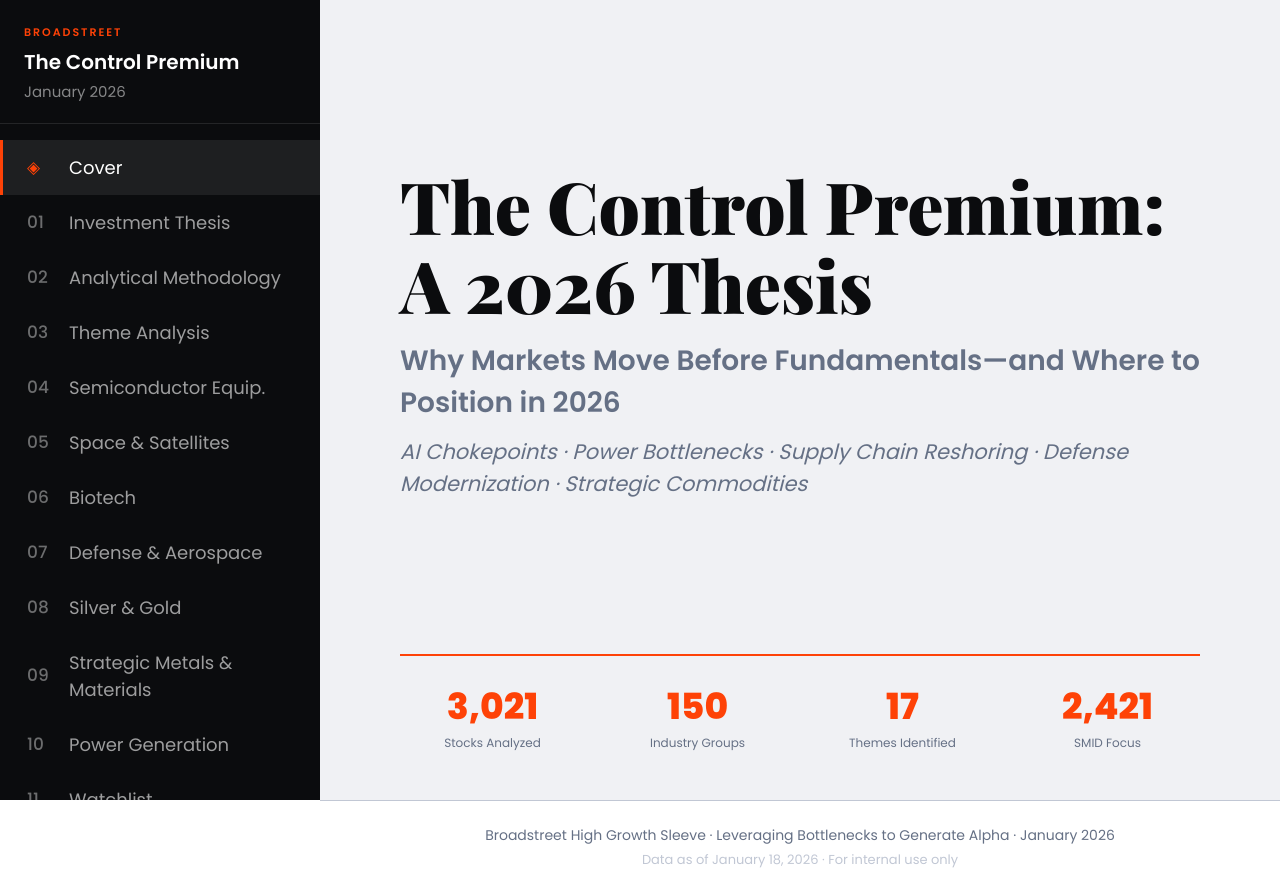
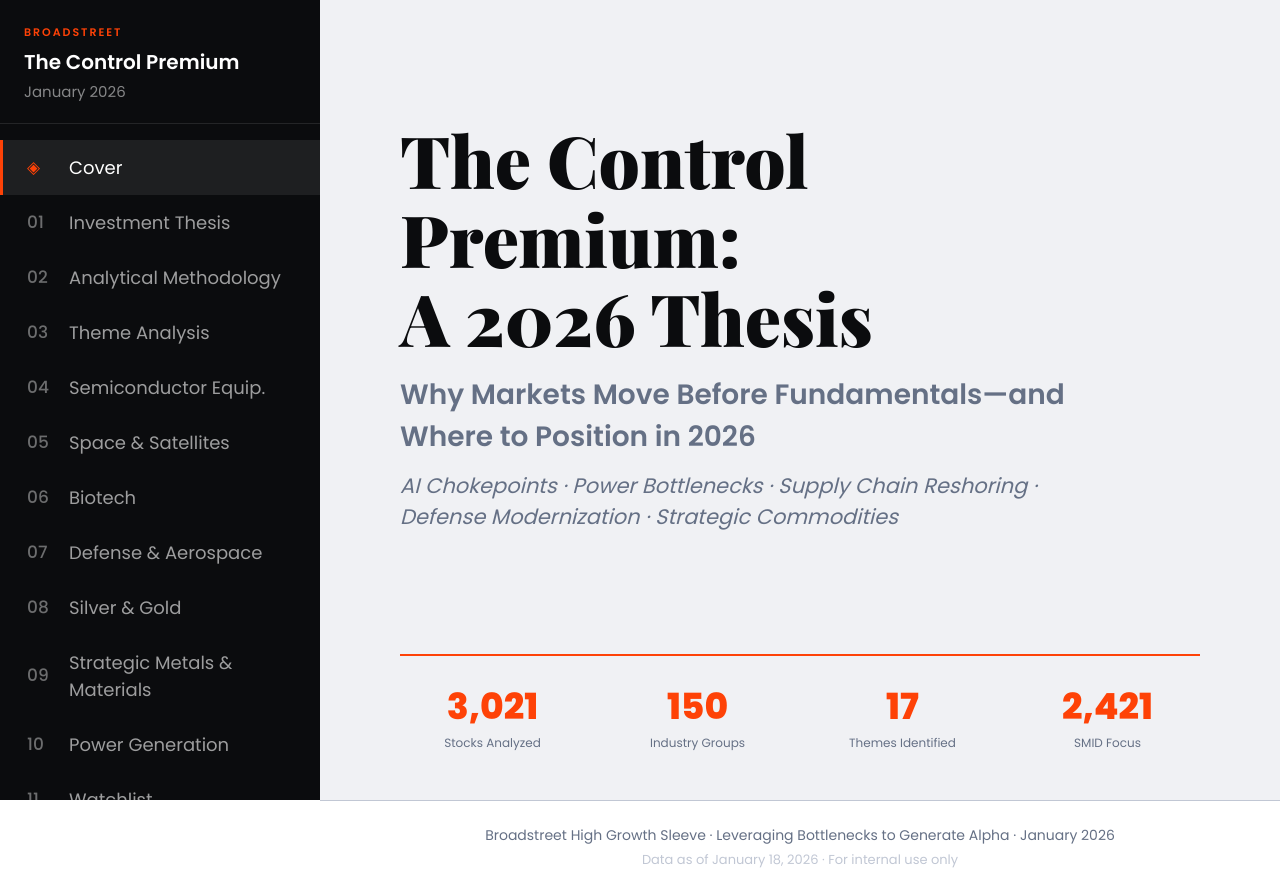
Before and after one commit to jessica-learns/2026_Investment_Outlook, a Next.js app: page / in a window 1280 px wide. Built offline with nearby package versions, Linux system fonts and the light colour scheme.

Commit message:
Refactor renderCover for improved layout and structure
Removed unnecessary div wrapper and adjusted layout for better alignment with sidebar.

```diff
--- a/components/AIMarketThemesReportV8.jsx
+++ b/components/AIMarketThemesReportV8.jsx
@@ -657,15 +657,21 @@ export default function AIMarketThemesReportV8() {
   // SECTION RENDERERS
   // ==========================================================================
   const renderCover = () => (
-    <section style={{ minHeight: '100vh', display: 'flex', flexDirection: 'column', justifyContent: 'space-between', padding: '48px', backgroundColor: p.surface2 }}>
-      <div style={{ maxWidth: '800px', margin: '0 auto', width: '100%', marginTop: '118px' }}>
-        <div>
+    <section style={{ minHeight: '100vh', display: 'flex', flexDirection: 'column', backgroundColor: p.surface2 }}>
+      {/* Top spacer - pushes content to align with sidebar nav */}
+      <div style={{ height: '120px' }} />
+
+      {/* Main content area - flex grow to push stats to bottom */}
+      <div style={{ flex: 1, padding: '0 80px' }}>
+        <div style={{ maxWidth: '720px' }}>
           <h1 style={s.coverTitle}>The Control Premium:<br />A 2026 Thesis</h1>
           <p style={{ color: p.neutral, fontFamily: "'Poppins', sans-serif", fontSize: '28px', fontWeight: 600, lineHeight: 1.5, marginBottom: '12px' }}>Why Markets Move Before Fundamentals—and Where to Position in 2026</p>
           <p style={{ color: p.neutral, fontSize: '21px', fontStyle: 'italic' }}>AI Chokepoints · Power Bottlenecks · Supply Chain Reshoring · Defense Modernization · Strategic Commodities</p>
         </div>
       </div>
-      <div style={{ maxWidth: '800px', margin: '0 auto', width: '100%' }}>
+
+      {/* Stats bar - anchored to bottom */}
+      <div style={{ padding: '0 80px 48px' }}>
         <div style={{ ...s.grid4, paddingTop: '24px', borderTop: `2px solid ${p.action}` }}>
           <StatBox value="3,021" label="Stocks Analyzed" />
           <StatBox value="150" label="Industry Groups" />
```
